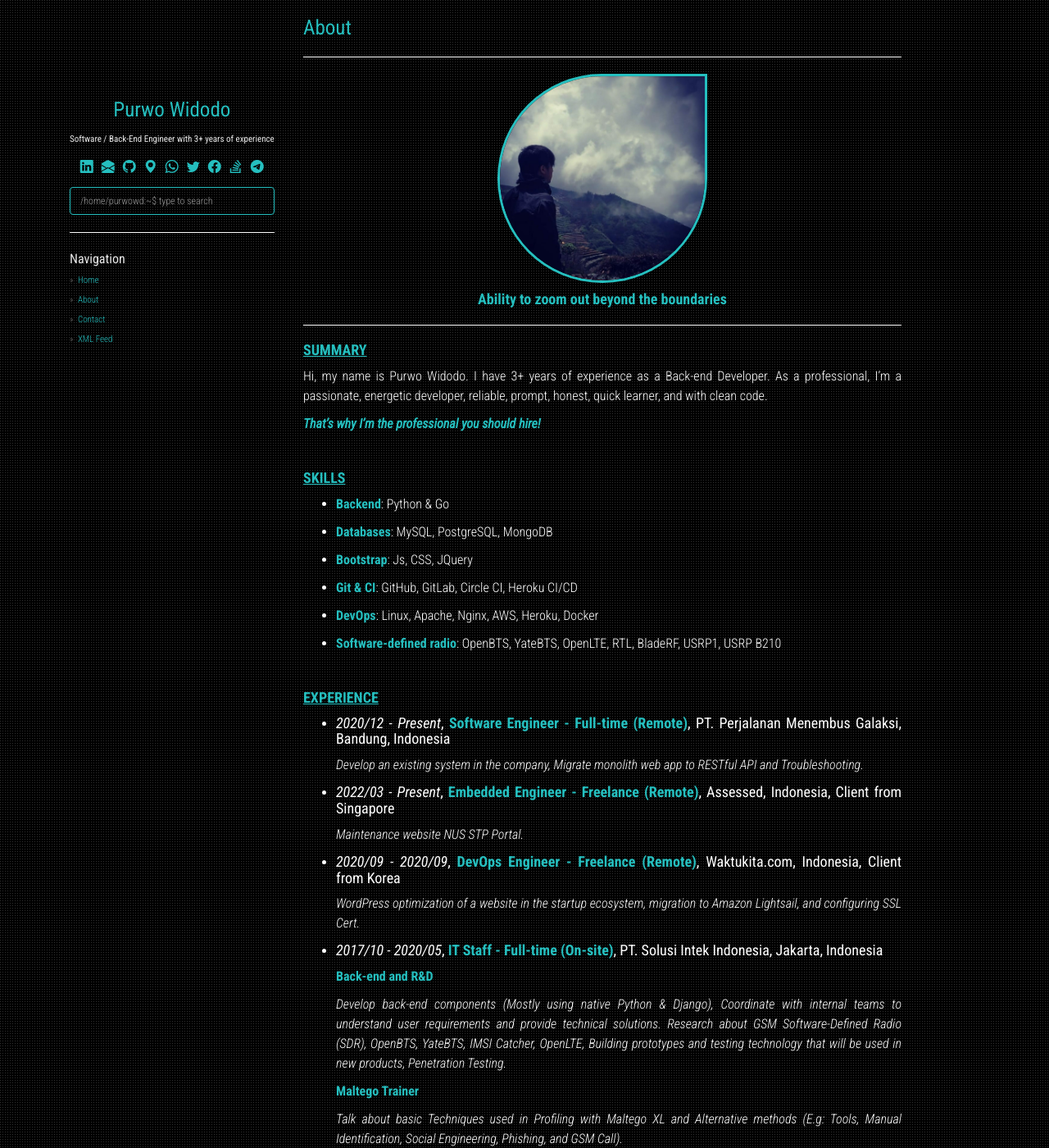
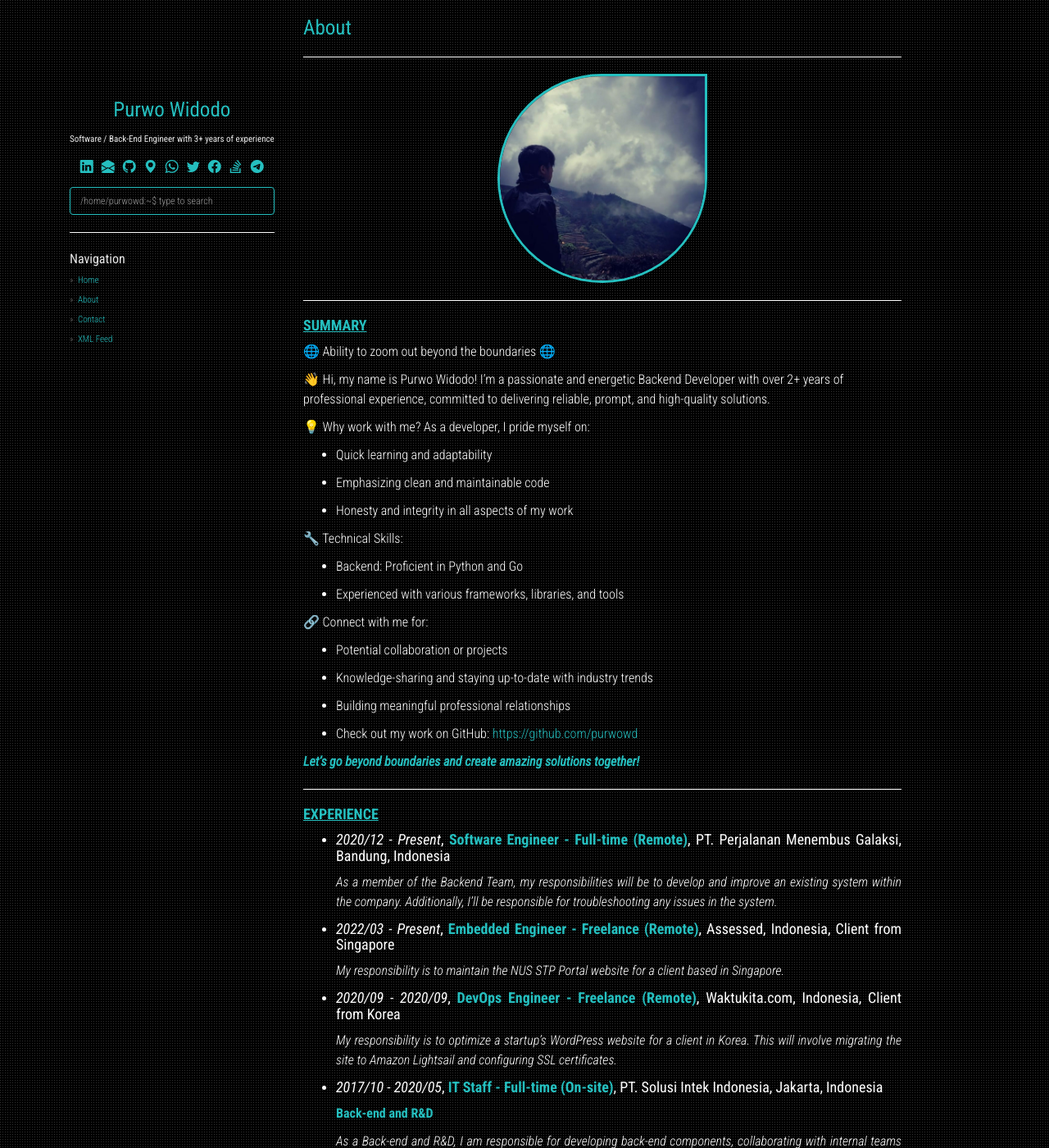
Before and after one commit to purwowd/purwowd.github.io, a Jekyll site: the page built from about.md, in a window 1280 px wide and 1400 px high. Shown: the whole window at 82% size. Built offline with Jekyll 4.4.1, drawn with Linux system fonts in a browser that asks for light colours; nearby versions of some CDN libraries; some of the changed text lies outside the part shown.

Commit message:
Updated about.md

```diff
--- a/about.md
+++ b/about.md
@@ -6,52 +6,61 @@ permalink: /about/
 
 <center><a href="/"><img style="width: 35%;border-radius: 50% 0% 50% 50%; border: 3px solid #25BFBF;" src="{{ site.about_url }}" /></a></center>
 
-#### <center><strong>Ability to zoom out beyond the boundaries</strong></center>
 <hr>
 
 #### <u style="text-decoration-color:#25BFBF"><strong>SUMMARY</strong></u>
 
-Hi, my name is Purwo Widodo. I have 3+ years of experience as a Back-end Developer.
-As a professional, I’m a passionate, energetic developer, reliable, prompt, honest, quick learner, and with clean code.
+🌐 Ability to zoom out beyond the boundaries 🌐
+<br>
+
+👋 Hi, my name is Purwo Widodo! I'm a passionate and energetic Backend Developer with over 2+ years of professional experience, committed to delivering reliable, prompt, and high-quality solutions.
+
+💡 Why work with me? As a developer, I pride myself on:
+
+- Quick learning and adaptability
+
+- Emphasizing clean and maintainable code
+
+- Honesty and integrity in all aspects of my work
+
+🔧 Technical Skills:
+
+- Backend: Proficient in Python and Go
+
+- Experienced with various frameworks, libraries, and tools
+
+🔗 Connect with me for:
+
+- Potential collaboration or projects
+
+- Knowledge-sharing and staying up-to-date with industry trends
+
+- Building meaningful professional relationships
+
+- Check out my work on GitHub: [https://github.com/purwowd](https://github.com/purwowd)
 {: .text-justify}
 
-<i><b>That’s why I’m the professional you should hire!</b></i>
+<i><b>Let's go beyond boundaries and create amazing solutions together!</b></i>
 {: .text-justify}
-<br>
-
-#### <u style="text-decoration-color:#25BFBF"><strong>SKILLS</strong></u>
-
-- <b>Backend</b>: Python & Go
-{: .text-justify}
-- <b>Databases</b>: MySQL, PostgreSQL, MongoDB
-{: .text-justify}
-- <b>Bootstrap</b>: Js, CSS, JQuery
-{: .text-justify}
-- <b>Git & CI</b>: GitHub, GitLab, Circle CI, Heroku CI/CD
-{: .text-justify}
-- <b>DevOps</b>: Linux, Apache, Nginx, AWS, Heroku, Docker
-{: .text-justify}
-- <b>Software-defined radio</b>: OpenBTS, YateBTS, OpenLTE, RTL, BladeRF, USRP1, USRP B210
-{: .text-justify}
-<br>
+<hr>
 
 #### <u style="text-decoration-color:#25BFBF"><strong>EXPERIENCE</strong></u>
 - #### <i>2020/12 - Present</i>, <b>Software Engineer - Full-time (Remote)</b>, PT. Perjalanan Menembus Galaksi, Bandung, Indonesia
     {: .text-justify}
 
-    <i>Develop an existing system in the company, Migrate monolith web app to RESTful API and Troubleshooting.</i>
+    <i>As a member of the Backend Team, my responsibilities will be to develop and improve an existing system within the company. Additionally, I'll be responsible for troubleshooting any issues in the system.</i>
     {: .text-justify}
 
 - #### <i>2022/03 - Present</i>, <b>Embedded Engineer - Freelance (Remote)</b>, Assessed, Indonesia, Client from Singapore
     {: .text-justify}
 
-    <i>Maintenance website NUS STP Portal.</i>
+    <i>My responsibility is to maintain the NUS STP Portal website for a client based in Singapore.</i>
     {: .text-justify}
 
 - #### <i>2020/09 - 2020/09</i>, <b>DevOps Engineer - Freelance (Remote)</b>, Waktukita.com, Indonesia, Client from Korea
     {: .text-justify}
 
-    <i>WordPress optimization of a website in the startup ecosystem, migration to Amazon Lightsail, and configuring SSL Cert.</i>
+    <i>My responsibility is to optimize a startup's WordPress website for a client in Korea. This will involve migrating the site to Amazon Lightsail and configuring SSL certificates.</i>
     {: .text-justify}
 
 - #### <i>2017/10 - 2020/05</i>, <b>IT Staff - Full-time (On-site)</b>, PT. Solusi Intek Indonesia, Jakarta, Indonesia
@@ -59,17 +68,17 @@ As a professional, I’m a passionate, energetic developer, reliable, prompt, ho
 
     <b>Back-end and R&D</b>
 
-    <i>Develop back-end components (Mostly using native Python & Django), Coordinate with internal teams to understand user requirements and provide technical solutions. Research about GSM Software-Defined Radio (SDR), OpenBTS, YateBTS, IMSI Catcher, OpenLTE, Building prototypes and testing technology that will be used in new products, Penetration Testing.</i>
+    <i>As a Back-end and R&D, I am responsible for developing back-end components, collaborating with internal teams to provide technical solutions, and performing R&D on GSM Software-Defined Radio. You'll also build prototypes, test new technology for use in new products, and conduct penetration testing.</i>
     {: .text-justify}
 
     <b>Maltego Trainer</b>
 
-    <i>Talk about basic Techniques used in Profiling with Maltego XL and Alternative methods (E.g: Tools, Manual Identification, Social Engineering, Phishing, and GSM Call).</i>
+    <i>As a Maltego Trainer, my responsibility is to train individuals and teams to enhance their skills in using Maltego for cyber profiling and deep technique analysis. I will create training materials, hold training sessions, and offer ongoing support to ensure they are proficient in using Maltego.</i>
     {: .text-justify}
 
     <b>Drone Pilot</b>
 
-    <i>Check drones before a flight to ensure safe and proper operation, Analyze weather forecasts to ensure safe flights, Document pre-and post-flight logs, Monitor drones during flight, Plan drone flight routes, Navigate drones along designated paths, Gather information or produce aerial photographs, as needed.</i>
+    <i>As a Drone Pilot, My responsibilities include checking and maintaining drones before the flight, analyzing weather conditions for safe flying, documenting flight logs, monitoring drones during flight, planning flight routes, and gathering information or taking aerial photographs as needed.</i>
     {: .text-justify}
 
 - #### <i>2017/03 - 2017/09</i>, <b>Student - Activities and societies</b>, QODR & BUGR, Yogyakarta Province, Indonesia
@@ -77,7 +86,7 @@ As a professional, I’m a passionate, energetic developer, reliable, prompt, ho
 
     <i>Learn basic of programming, cybersecurity and ethical hacking. [BUGR Team](https://ctftime.org/team/36151/)</i>
 
-<br>
+<hr>
 
 #### <u style="text-decoration-color:#25BFBF"><strong>INTEREST</strong></u>
 - Machine Learning, Big Data, Security
```
